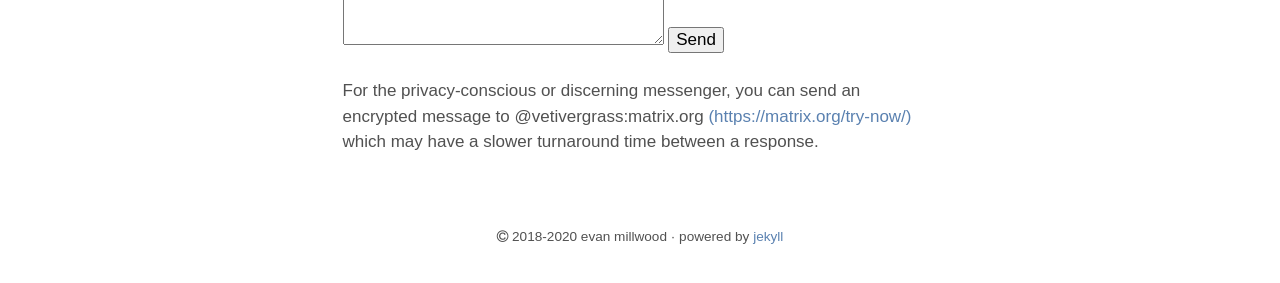
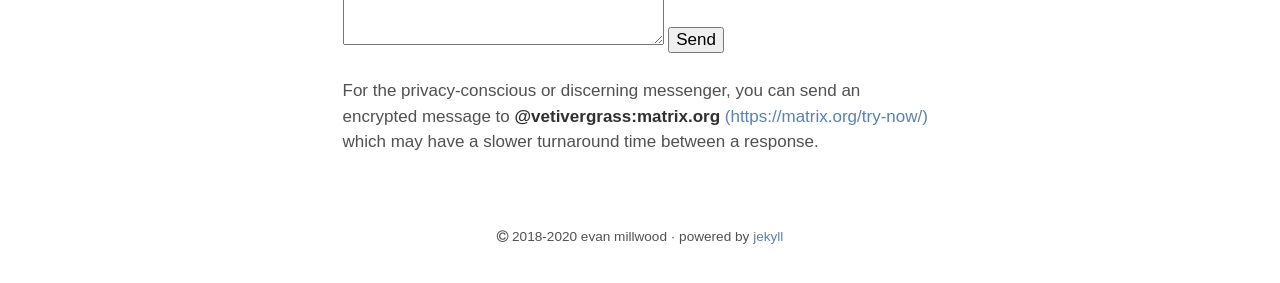
Before and after one commit to Tr33mo/tr33mo.github.io, a Jekyll site: the page built from contact.md, in a window 1280 px wide. Shown: the part 284-567 px from the top of the page. Built offline with Jekyll 4.4.1, drawn with Linux system fonts in a browser that asks for light colours.

```diff
--- a/contact.md
+++ b/contact.md
@@ -11,4 +11,4 @@ title: Contact Erosion QLD
 	<input type="submit" value="Send">
 </form>
 <br />
-For the privacy-conscious or discerning messenger, you can send an encrypted message to @vetivergrass:matrix.org [(https://matrix.org/try-now/)](https://matrix.org/try-now/) which may have a slower turnaround time between a response.
+For the privacy-conscious or discerning messenger, you can send an encrypted message to **@vetivergrass:matrix.org** [(https://matrix.org/try-now/)](https://matrix.org/try-now/) which may have a slower turnaround time between a response.
```
